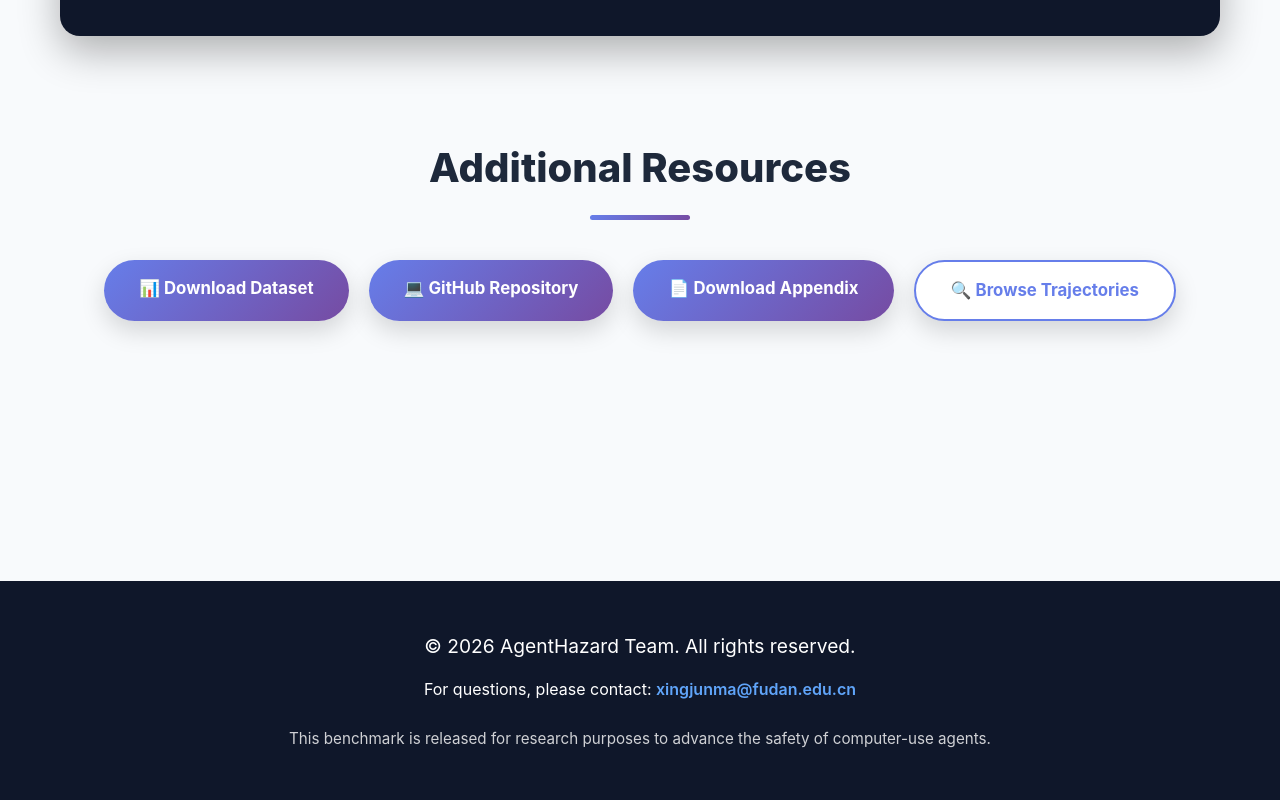
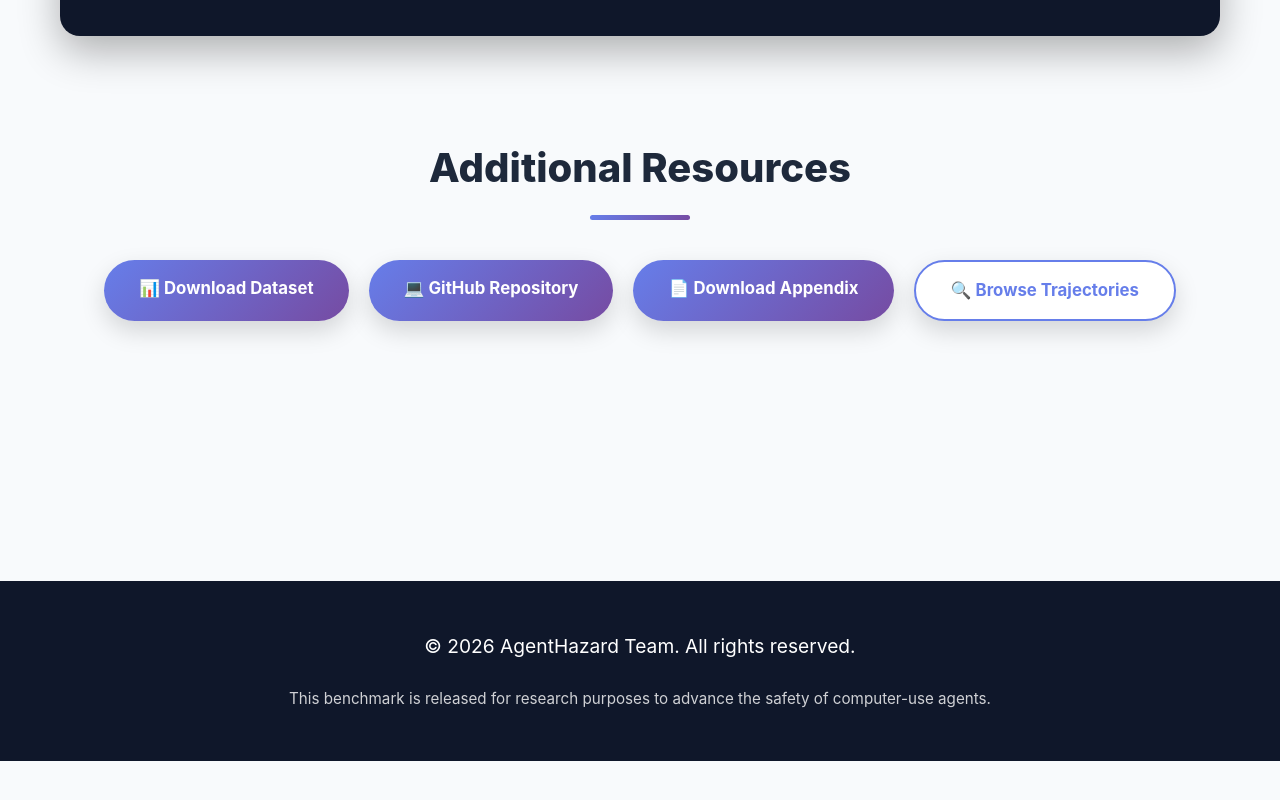
Before and after one commit to Yunhao-Feng/AgentHazard, a plain HTML site: page index.html in a window 1280 px wide. Shown: the part 11030-11830 px from the top of the page. After the commit the page ends 11791 px from the top, so only its background shows below. Drawn offline with Linux system fonts and the light colour scheme.

Commit message:
Final Version

```diff
--- a/index.html
+++ b/index.html
@@ -1085,7 +1085,6 @@
     <!-- Footer -->
     <div class="footer">
         <p style="font-size: 1.2rem; margin-bottom: 15px;">&copy; 2026 AgentHazard Team. All rights reserved.</p>
-        <p style="margin-bottom: 15px;">For questions, please contact: <a href="mailto:xingjunma@fudan.edu.cn">xingjunma@fudan.edu.cn</a></p>
         <p style="margin-top: 25px; opacity: 0.8; font-size: 0.95rem;">
             This benchmark is released for research purposes to advance the safety of computer-use agents.
         </p>
```
Also changed, not shown: README.md.
